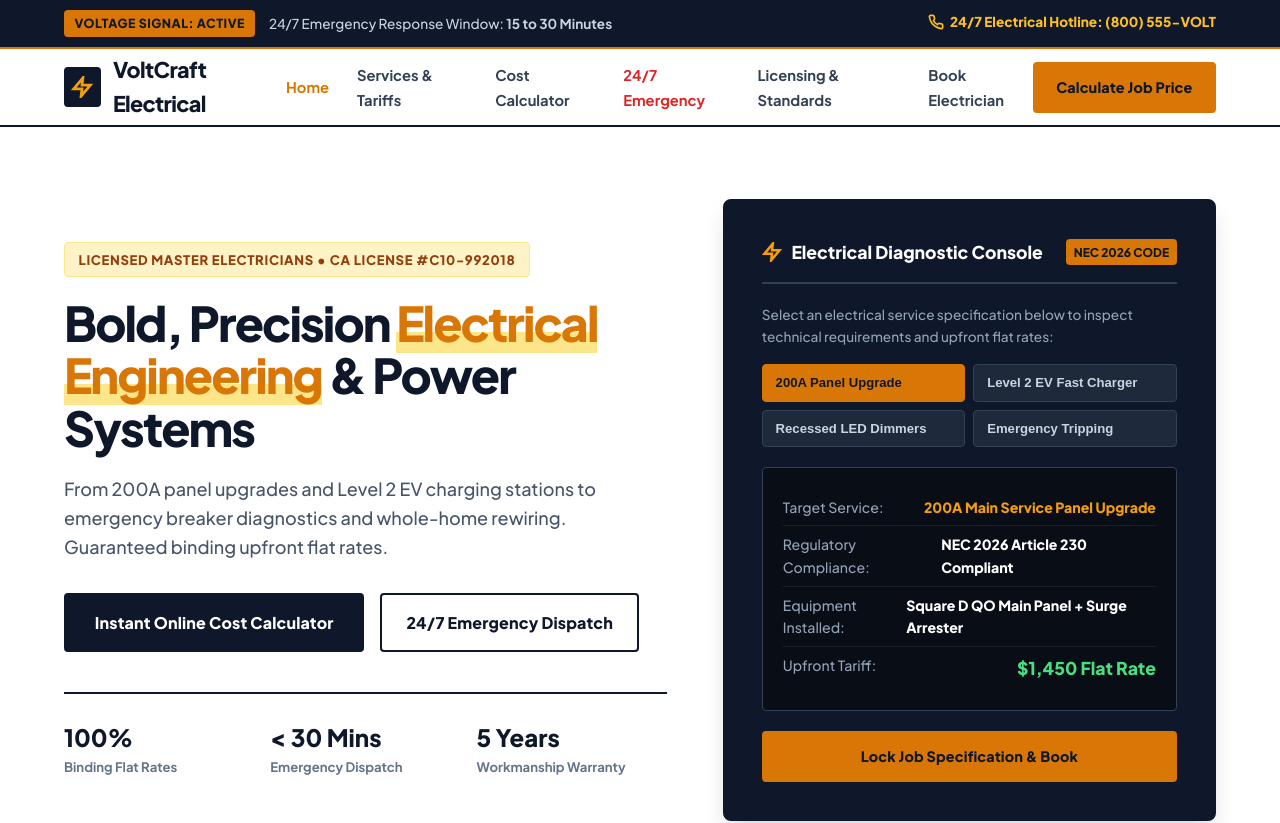
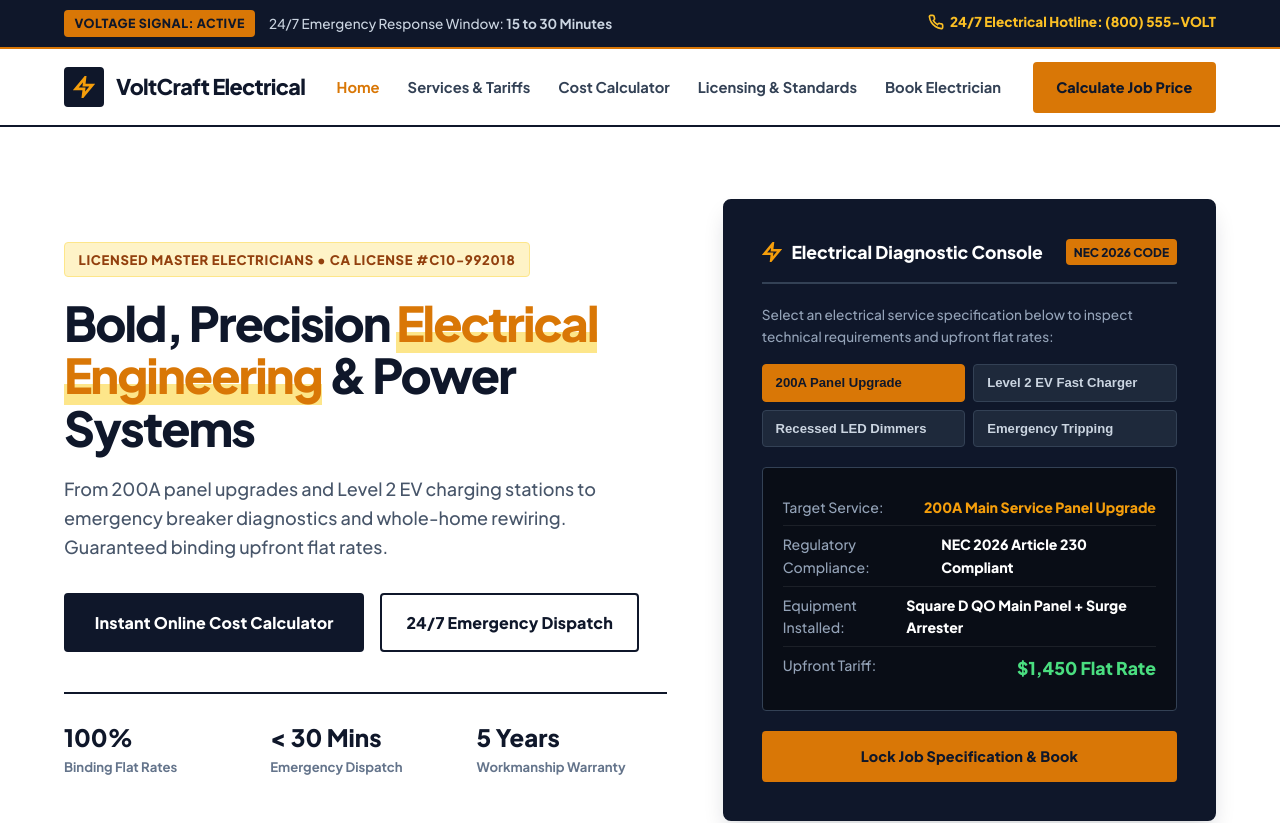
Before and after one commit to Zainify/Magnivo-templates, a website built with Vite: page electrician/1/index.html in a window 1280 px wide. Shown: the top 823 px of the page. Built offline with nearby package versions, Linux system fonts and the light colour scheme.

Commit message:
refactor: reorganize project directory structure
Remove redundant emergency links and migrate global stylesheet from the root to the cleaner directory to align with project structure.

```diff
--- a/electrician/1/index.html
+++ b/electrician/1/index.html
@@ -51,7 +51,6 @@
           <li><a href="index.html" class="nav-link active">Home</a></li>
           <li><a href="services.html" class="nav-link">Services & Tariffs</a></li>
           <li><a href="estimator.html" class="nav-link">Cost Calculator</a></li>
-          <li><a href="emergency.html" class="nav-link" style="color: var(--emergency);">24/7 Emergency</a></li>
           <li><a href="about.html" class="nav-link">Licensing & Standards</a></li>
           <li><a href="contact.html" class="nav-link">Book Electrician</a></li>
         </ul>
```
Also changed, not shown: electrician/1/about.html (+0 -1 lines), electrician/1/contact.html (+0 -1 lines), electrician/1/emergency.html (+0 -1 lines), electrician/1/estimator.html (+0 -1 lines), electrician/1/services.html (+0 -1 lines), cleaner/1/css/style.css (renamed from css/style.css).
